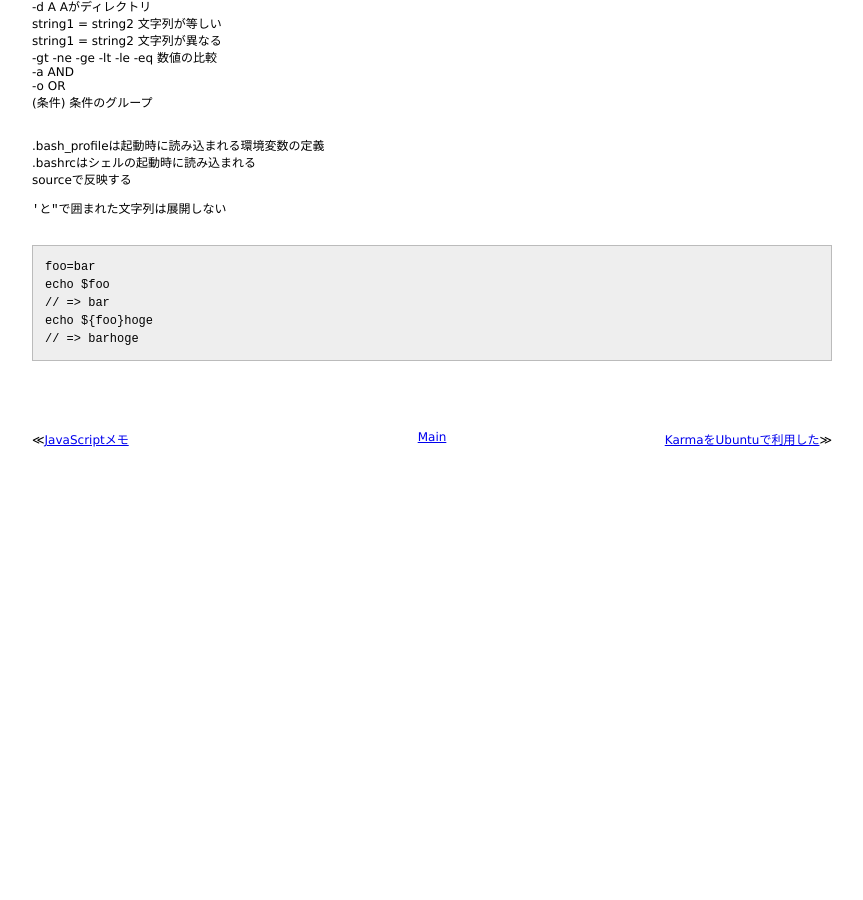
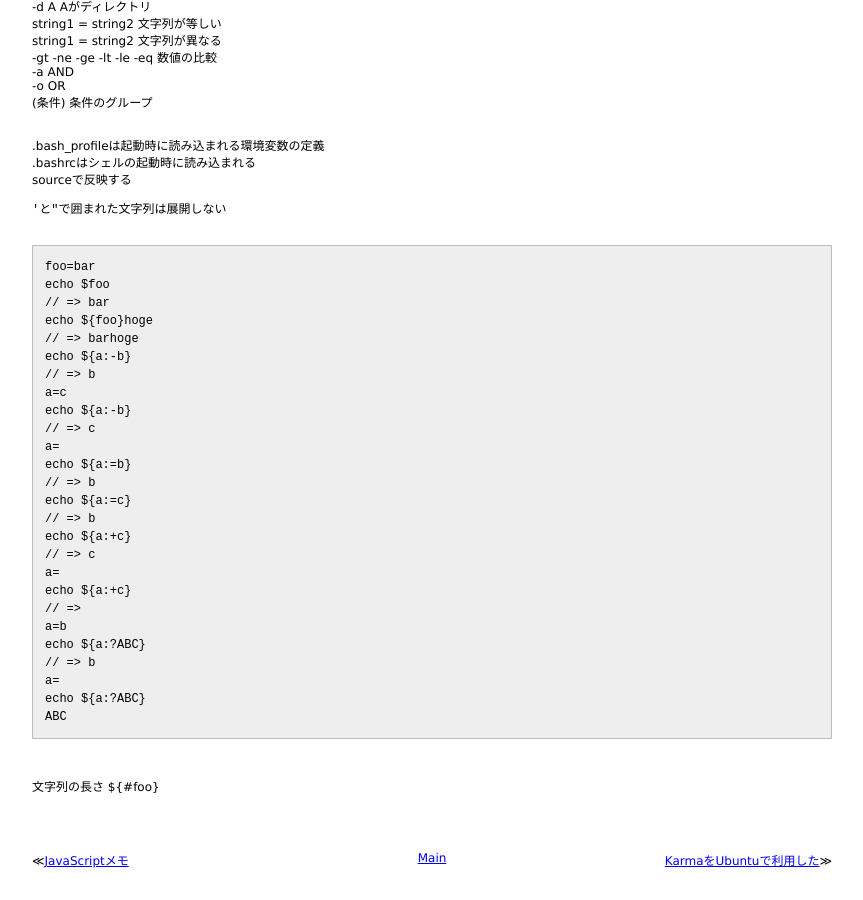
Before and after one commit to 38elements/38elements.github.com, a Jekyll site: the page built from _posts/2014-4-20-shell.md, in a window 1280 px wide and 900 px high, scrolled down 1149 px. Shown: the whole window, without its empty margins (208-1071 px from the left). Built offline with Jekyll 4.4.1, drawn with Linux system fonts in a browser that asks for light colours; Markdown is read by kramdown in place of the engine named in the settings; before the commit the page ends 1665 px from its top, so only the background shows below that.

Commit message:
Update 2014-4-20-shell.md

````diff
--- a/_posts/2014-4-20-shell.md
+++ b/_posts/2014-4-20-shell.md
@@ -98,5 +98,30 @@ echo $foo
 // => bar
 echo ${foo}hoge
 // => barhoge
+echo ${a:-b}
+// => b
+a=c
+echo ${a:-b}
+// => c
+a=
+echo ${a:=b}
+// => b
+echo ${a:=c}
+// => b
+echo ${a:+c}
+// => c
+a=
+echo ${a:+c}
+// =>
+a=b
+echo ${a:?ABC}
+// => b
+a=
+echo ${a:?ABC}
+ABC
 ```
 <br>
+
+文字列の長さ
+${#foo}
+<br>
````
